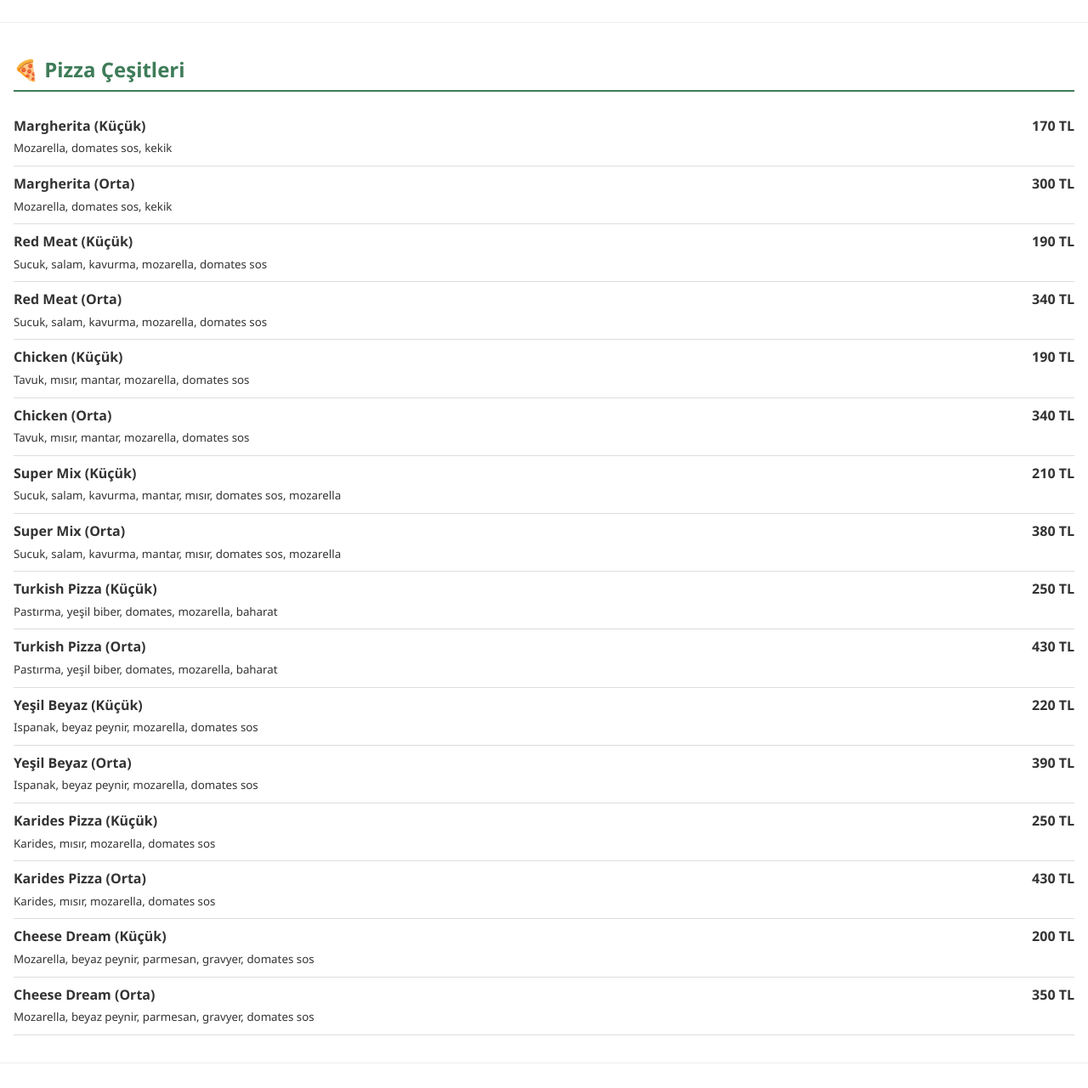
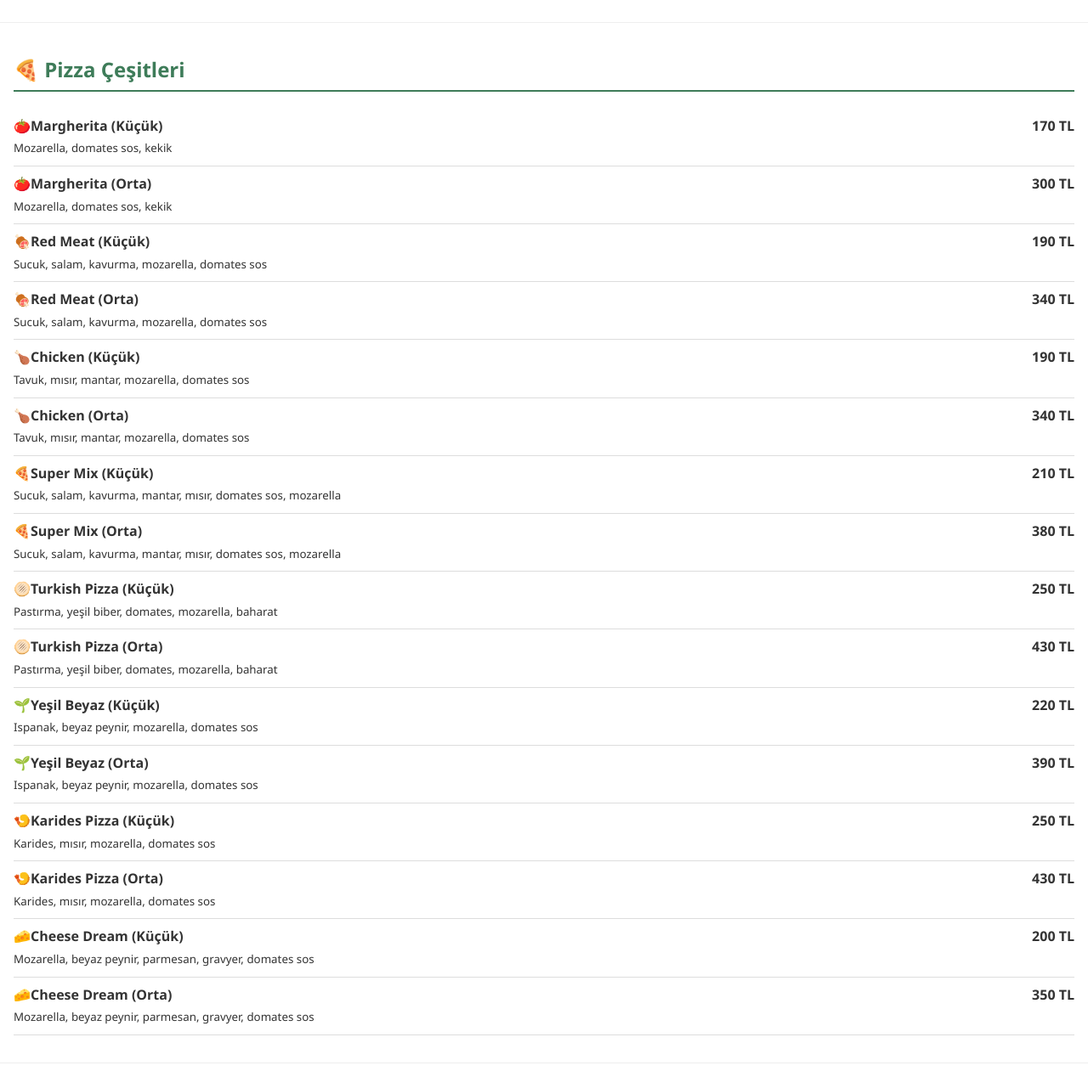
Before and after one commit to hykrume/cafealem, a plain HTML site: page index.html in a window 1280 px wide. Shown: the part 3420-4701 px from the top of the page at 85% size. Drawn offline with Linux system fonts and the light colour scheme.

Commit message:
Update index.html

```diff
--- a/index.html
+++ b/index.html
@@ -200,22 +200,22 @@
   <section class="menu-section pizza">
     <h2>🍕 Pizza Çeşitleri</h2>
     <ul>
-<li><span><strong>Margherita (Küçük)</strong><br><small>Mozarella, domates sos, kekik</small></span><span class='price'>170 TL</span></li>
-<li><span><strong>Margherita (Orta)</strong><br><small>Mozarella, domates sos, kekik</small></span><span class='price'>300 TL</span></li>
-<li><span><strong>Red Meat (Küçük)</strong><br><small>Sucuk, salam, kavurma, mozarella, domates sos</small></span><span class='price'>190 TL</span></li>
-<li><span><strong>Red Meat (Orta)</strong><br><small>Sucuk, salam, kavurma, mozarella, domates sos</small></span><span class='price'>340 TL</span></li>
-<li><span><strong>Chicken (Küçük)</strong><br><small>Tavuk, mısır, mantar, mozarella, domates sos</small></span><span class='price'>190 TL</span></li>
-<li><span><strong>Chicken (Orta)</strong><br><small>Tavuk, mısır, mantar, mozarella, domates sos</small></span><span class='price'>340 TL</span></li>
-<li><span><strong>Super Mix (Küçük)</strong><br><small>Sucuk, salam, kavurma, mantar, mısır, domates sos, mozarella</small></span><span class='price'>210 TL</span></li>
-<li><span><strong>Super Mix (Orta)</strong><br><small>Sucuk, salam, kavurma, mantar, mısır, domates sos, mozarella</small></span><span class='price'>380 TL</span></li>
-<li><span><strong>Turkish Pizza (Küçük)</strong><br><small>Pastırma, yeşil biber, domates, mozarella, baharat</small></span><span class='price'>250 TL</span></li>
-<li><span><strong>Turkish Pizza (Orta)</strong><br><small>Pastırma, yeşil biber, domates, mozarella, baharat</small></span><span class='price'>430 TL</span></li>
-<li><span><strong>Yeşil Beyaz (Küçük)</strong><br><small>Ispanak, beyaz peynir, mozarella, domates sos</small></span><span class='price'>220 TL</span></li>
-<li><span><strong>Yeşil Beyaz (Orta)</strong><br><small>Ispanak, beyaz peynir, mozarella, domates sos</small></span><span class='price'>390 TL</span></li>
-<li><span><strong>Karides Pizza (Küçük)</strong><br><small>Karides, mısır, mozarella, domates sos</small></span><span class='price'>250 TL</span></li>
-<li><span><strong>Karides Pizza (Orta)</strong><br><small>Karides, mısır, mozarella, domates sos</small></span><span class='price'>430 TL</span></li>
-<li><span><strong>Cheese Dream (Küçük)</strong><br><small>Mozarella, beyaz peynir, parmesan, gravyer, domates sos</small></span><span class='price'>200 TL</span></li>
-<li><span><strong>Cheese Dream (Orta)</strong><br><small>Mozarella, beyaz peynir, parmesan, gravyer, domates sos</small></span><span class='price'>350 TL</span></li>
+<li><span><strong>🍅Margherita (Küçük)</strong><br><small>Mozarella, domates sos, kekik</small></span><span class='price'>170 TL</span></li>
+<li><span><strong>🍅Margherita (Orta)</strong><br><small>Mozarella, domates sos, kekik</small></span><span class='price'>300 TL</span></li>
+<li><span><strong>🍖Red Meat (Küçük)</strong><br><small>Sucuk, salam, kavurma, mozarella, domates sos</small></span><span class='price'>190 TL</span></li>
+<li><span><strong>🍖Red Meat (Orta)</strong><br><small>Sucuk, salam, kavurma, mozarella, domates sos</small></span><span class='price'>340 TL</span></li>
+<li><span><strong>🍗Chicken (Küçük)</strong><br><small>Tavuk, mısır, mantar, mozarella, domates sos</small></span><span class='price'>190 TL</span></li>
+<li><span><strong>🍗Chicken (Orta)</strong><br><small>Tavuk, mısır, mantar, mozarella, domates sos</small></span><span class='price'>340 TL</span></li>
+<li><span><strong>🍕Super Mix (Küçük)</strong><br><small>Sucuk, salam, kavurma, mantar, mısır, domates sos, mozarella</small></span><span class='price'>210 TL</span></li>
+<li><span><strong>🍕Super Mix (Orta)</strong><br><small>Sucuk, salam, kavurma, mantar, mısır, domates sos, mozarella</small></span><span class='price'>380 TL</span></li>
+<li><span><strong>🫓Turkish Pizza (Küçük)</strong><br><small>Pastırma, yeşil biber, domates, mozarella, baharat</small></span><span class='price'>250 TL</span></li>
+<li><span><strong>🫓Turkish Pizza (Orta)</strong><br><small>Pastırma, yeşil biber, domates, mozarella, baharat</small></span><span class='price'>430 TL</span></li>
+<li><span><strong>🌱Yeşil Beyaz (Küçük)</strong><br><small>Ispanak, beyaz peynir, mozarella, domates sos</small></span><span class='price'>220 TL</span></li>
+<li><span><strong>🌱Yeşil Beyaz (Orta)</strong><br><small>Ispanak, beyaz peynir, mozarella, domates sos</small></span><span class='price'>390 TL</span></li>
+<li><span><strong>🍤Karides Pizza (Küçük)</strong><br><small>Karides, mısır, mozarella, domates sos</small></span><span class='price'>250 TL</span></li>
+<li><span><strong>🍤Karides Pizza (Orta)</strong><br><small>Karides, mısır, mozarella, domates sos</small></span><span class='price'>430 TL</span></li>
+<li><span><strong>🧀Cheese Dream (Küçük)</strong><br><small>Mozarella, beyaz peynir, parmesan, gravyer, domates sos</small></span><span class='price'>200 TL</span></li>
+<li><span><strong>🧀Cheese Dream (Orta)</strong><br><small>Mozarella, beyaz peynir, parmesan, gravyer, domates sos</small></span><span class='price'>350 TL</span></li>
     </ul>
   </section>
 
```
